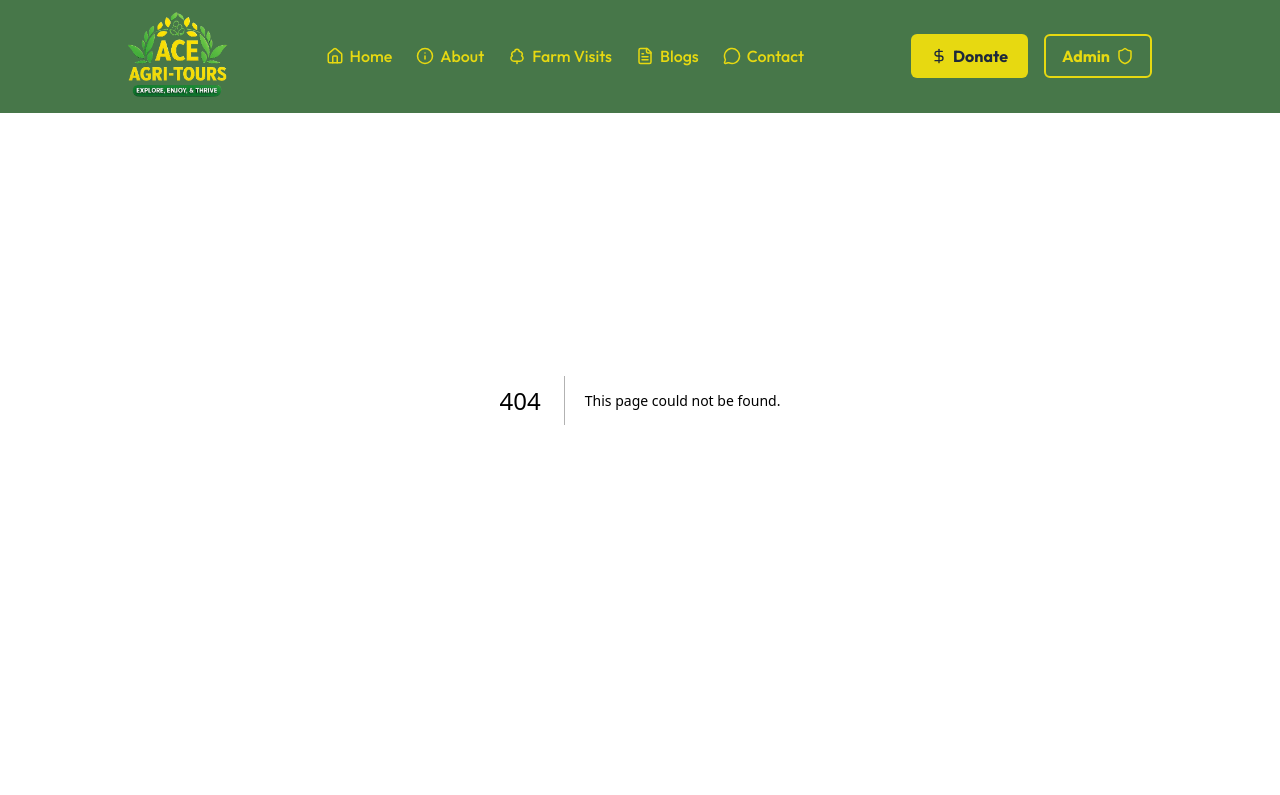
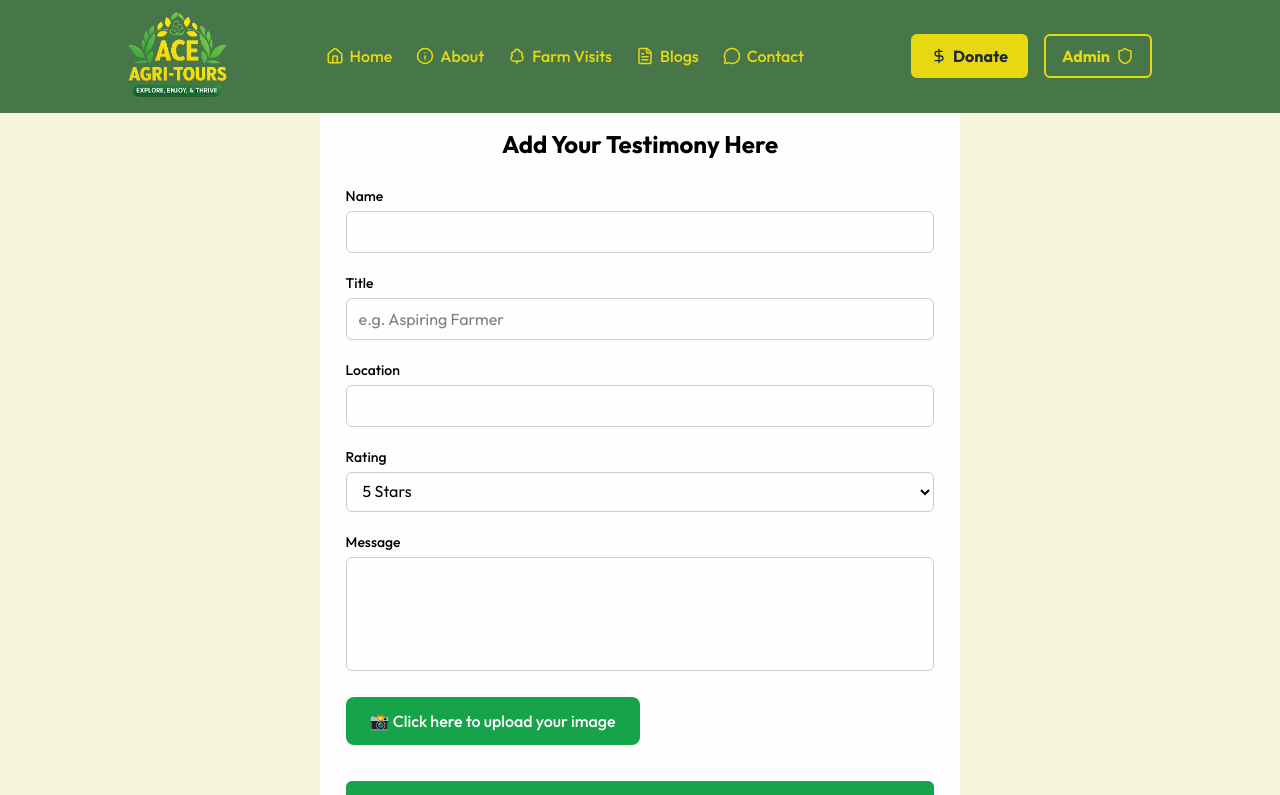
Before and after one commit to Kibe1993/ace-agritours, a Next.js app: page /add-content in a window 1280 px wide. Before the commit this address had no page. Shown: the top 795 px of the page. Built offline with nearby package versions, Linux system fonts and the light colour scheme.

Commit message:
Version 1/Frontend completed. All UI including admin panel and user input forms added.

```diff
--- /dev/null
+++ b/app/add-content/page.module.css
@@ -0,0 +1,76 @@
+.container {
+  max-width: 640px;
+  margin: 0 auto;
+  padding: 2%;
+  margin-top: 100px;
+  background: #fffdfd;
+}
+
+.heading {
+  font-size: 1.5rem;
+  font-weight: 700;
+  margin-bottom: 1.5rem;
+  text-align: center;
+}
+
+.form {
+  display: flex;
+  flex-direction: column;
+  gap: 1.25rem;
+}
+
+.label {
+  display: block;
+  font-size: 0.875rem;
+  font-weight: 500;
+  margin-bottom: 0.25rem;
+}
+
+.input,
+.textarea,
+.select {
+  width: 100%;
+  padding: 0.5rem 0.75rem;
+  border: 1px solid #ccc;
+  border-radius: 0.375rem;
+  font-size: 1rem;
+  resize: none;
+}
+
+.button {
+  background-color: #16a34a;
+  color: white;
+  padding: 0.625rem 1.5rem;
+  border-radius: 0.375rem;
+  border: none;
+  cursor: pointer;
+  font-weight: 600;
+  transition: background-color 0.2s ease-in-out;
+}
+
+.button:hover {
+  background-color: #15803d;
+}
+.fileUploadWrapper {
+  margin-bottom: 1rem;
+}
+
+.uploadLabel {
+  display: inline-block;
+  padding: 0.75rem 1.5rem;
+  background-color: #16a34a;
+  color: white;
+  border-radius: 0.5rem;
+  cursor: pointer;
+  transition: background-color 0.3s ease;
+  font-weight: 500;
+  text-align: center;
+}
+
+.uploadLabel:hover {
+  background-color: #15803d;
+}
+
+.hiddenFileInput {
+  display: none;
+}
--- /dev/null
+++ b/app/add-content/page.tsx
@@ -0,0 +1,75 @@
+import styles from "./page.module.css";
+
+export default function AddTestimonialPage() {
+  return (
+    <div className={styles.container}>
+      <h1 className={styles.heading}>Add Your Testimony Here</h1>
+      <form className={styles.form}>
+        <div>
+          <label className={styles.label}>Name</label>
+          <input required type="text" name="name" className={styles.input} />
+        </div>
+
+        <div>
+          <label className={styles.label}>Title</label>
+          <input
+            required
+            type="text"
+            name="title"
+            placeholder="e.g. Aspiring Farmer"
+            className={styles.input}
+          />
+        </div>
+
+        <div>
+          <label className={styles.label}>Location</label>
+          <input
+            required
+            type="text"
+            name="location"
+            className={styles.input}
+          />
+        </div>
+
+        <div>
+          <label className={styles.label}>Rating</label>
+          <select name="rating" className={styles.select}>
+            {[5, 4, 3, 2, 1].map((r) => (
+              <option key={r} value={r}>
+                {r} Star{r > 1 && "s"}
+              </option>
+            ))}
+          </select>
+        </div>
+
+        <div>
+          <label className={styles.label}>Message</label>
+          <textarea
+            required
+            name="message"
+            rows={4}
+            className={styles.textarea}
+          />
+        </div>
+
+        <div className={styles.fileUploadWrapper}>
+          <label htmlFor="imageUpload" className={styles.uploadLabel}>
+            📸 Click here to upload your image
+          </label>
+          <input
+            type="file"
+            id="imageUpload"
+            name="image"
+            accept="image/*"
+            required
+            className={styles.hiddenFileInput}
+          />
+        </div>
+
+        <button type="submit" className={styles.button}>
+          Submit Testimonial
+        </button>
+      </form>
+    </div>
+  );
+}
--- /dev/null
+++ b/app/admin/addpartner/page.module.css
@@ -0,0 +1,94 @@
+.container {
+  max-width: 600px;
+  margin: 3rem auto;
+  padding: 2rem;
+  background-color: #ffffff;
+  border-radius: 0.75rem;
+  box-shadow: 0 4px 12px rgba(0, 0, 0, 0.1);
+}
+
+.heading {
+  font-size: 2rem;
+  font-weight: bold;
+  margin-bottom: 2rem;
+  text-align: center;
+  color: #1f2937;
+}
+
+.form {
+  display: flex;
+  flex-direction: column;
+  gap: 1.5rem;
+}
+
+.label {
+  font-weight: 600;
+  margin-bottom: 0.5rem;
+  display: block;
+  color: #374151;
+}
+
+.input,
+.textarea,
+.select {
+  width: 100%;
+  padding: 0.75rem 1rem;
+  font-size: 1rem;
+  border: 1px solid #d1d5db;
+  border-radius: 0.5rem;
+  background-color: #f9fafb;
+  color: #111827;
+}
+
+.input:focus,
+.textarea:focus,
+.select:focus {
+  outline: none;
+  border-color: #4ade80;
+  background-color: #ffffff;
+}
+
+.textarea {
+  resize: vertical;
+  min-height: 120px;
+}
+
+.button {
+  padding: 0.75rem 1.5rem;
+  background-color: #16a34a;
+  color: white;
+  font-size: 1rem;
+  font-weight: 600;
+  border: none;
+  border-radius: 0.5rem;
+  cursor: pointer;
+  transition: background-color 0.3s ease;
+}
+
+.button:hover {
+  background-color: #15803d;
+}
+
+.fileUploadWrapper {
+  margin-bottom: 1rem;
+}
+
+.uploadLabel {
+  display: inline-block;
+  padding: 0.75rem 1.5rem;
+  background-color: #2563eb;
+  color: white;
+  border-radius: 0.5rem;
+  cursor: pointer;
+  transition: background-color 0.3s ease;
+  font-weight: 500;
+  text-align: center;
+}
+
+.uploadLabel:hover {
+  background-color: #1d4ed8;
+}
+
+.hiddenFileInput {
+  display: none;
+}
--- /dev/null
+++ b/app/admin/addpartner/page.tsx
@@ -0,0 +1,61 @@
+import styles from "./page.module.css";
+
+export default function AddPartner() {
+  return (
+    <div className={styles.container}>
+      <h1 className={styles.heading}>Add a Partner</h1>
+      <form className={styles.form}>
+        <div>
+          <label className={styles.label}>Name</label>
+          <input
+            required
+            type="text"
+            name="name"
+            placeholder="e.g. GreenHarvest Ltd"
+            className={styles.input}
+          />
+        </div>
+
+        <div>
+          <label className={styles.label}>Website</label>
+          <input
+            required
+            type="url"
+            name="website"
+            placeholder="https://example.com"
+            className={styles.input}
+          />
+        </div>
+
+        <div>
+          <label className={styles.label}>Description</label>
+          <textarea
+            required
+            name="description"
+            rows={4}
+            placeholder="Brief description of the partner organization"
+            className={styles.textarea}
+          />
+        </div>
+
+        <div className={styles.fileUploadWrapper}>
+          <label htmlFor="logoUpload" className={styles.uploadLabel}>
+            🖼️ Click here to upload the logo
+          </label>
+          <input
+            type="file"
+            id="logoUpload"
+            name="logo"
+            accept="image/*"
+            required
+            className={styles.hiddenFileInput}
+          />
+        </div>
+
+        <button type="submit" className={styles.button}>
+          Submit Partner
+        </button>
+      </form>
+    </div>
+  );
+}
--- /dev/null
+++ b/app/admin/whyus/page.module.css
@@ -0,0 +1,92 @@
+.container {
+  max-width: 600px;
+  margin: 3rem auto;
+  padding: 2rem;
+  background-color: #ffffff;
+  border-radius: 16px;
+  box-shadow: 0 4px 20px rgba(0, 0, 0, 0.06);
+}
+
+.heading {
+  font-size: 1.8rem;
+  font-weight: 700;
+  margin-bottom: 1.5rem;
+  text-align: center;
+  color: #2e2e2e;
+}
+
+.form {
+  display: flex;
+  flex-direction: column;
+  gap: 1.25rem;
+}
+
+.label {
+  display: block;
+  font-weight: 600;
+  margin-bottom: 0.4rem;
+  color: #333;
+}
+
+.input,
+.textarea,
+.select {
+  width: 100%;
+  padding: 0.75rem;
+  border: 1px solid #d1d5db;
+  border-radius: 8px;
+  font-size: 1rem;
+  outline: none;
+  transition: border 0.2s ease-in-out;
+}
+
+.input:focus,
+.textarea:focus,
+.select:focus {
+  border-color: #22c55e; /* green-500 */
+}
+
+.textarea {
+  resize: vertical;
+}
+
+.button {
+  background-color: #16a34a; /* green-600 */
+  color: white;
+  padding: 0.75rem 1rem;
+  font-size: 1rem;
+  font-weight: 600;
+  border: none;
+  border-radius: 8px;
+  cursor: pointer;
+  transition: background 0.2s ease-in-out;
+}
+
+.button:hover {
+  background-color: #15803d; /* green-700 */
+}
+
+.fileUploadWrapper {
+  display: flex;
+  flex-direction: column;
+}
+
+.uploadLabel {
+  display: inline-block;
+  background-color: #f0fdf4; /* light green */
+  border: 2px dashed #22c55e;
+  color: #16a34a;
+  padding: 1rem;
+  text-align: center;
+  cursor: pointer;
+  border-radius: 12px;
+  transition: background 0.2s ease;
+}
+
+.uploadLabel:hover {
+  background-color: #dcfce7; /* hover green */
+}
+
+.hiddenFileInput {
+  display: none;
+}
--- /dev/null
+++ b/app/admin/whyus/page.tsx
@@ -0,0 +1,51 @@
+"use client";
+import styles from "./page.module.css";
+
+export default function AddWhyUs() {
+  return (
+    <div className={styles.container}>
+      <h1 className={styles.heading}>Add a Why Us Card</h1>
+      <form className={styles.form}>
+        <div>
+          <label className={styles.label}>Title</label>
+          <input
+            required
+            type="text"
+            name="title"
+            placeholder="e.g. Safe, Guided Adventures"
+            className={styles.input}
+          />
+        </div>
+
+        <div>
+          <label className={styles.label}>Description</label>
+          <textarea
+            required
+            name="description"
+            rows={4}
+            placeholder="Write a short explanation for this Why Us item"
+            className={styles.textarea}
+          />
+        </div>
+
+        <div className={styles.fileUploadWrapper}>
+          <label htmlFor="imageUpload" className={styles.uploadLabel}>
+            📸 Click here to upload an image
+          </label>
+          <input
+            type="file"
+            id="imageUpload"
+            name="image"
+            accept="image/*"
+            required
+            className={styles.hiddenFileInput}
+          />
+        </div>
+
+        <button type="submit" className={styles.button}>
+          Submit Why Us Card
+        </button>
+      </form>
+    </div>
+  );
+}
--- a/components/About-Section/WhyUs/WhyUsGrid.module.css
+++ b/components/About-Section/WhyUs/WhyUsGrid.module.css
@@ -5,7 +5,7 @@
   text-align: center;
 }
 .container {
-  max-width: 80%;
+  max-width: 90%;
   box-shadow: 0 4px 12px rgba(0, 0, 0, 0.1);
   padding: 2%;
   border-radius: 12px;
--- a/components/About-Section/WhyUs/WhyUsGrid.tsx
+++ b/components/About-Section/WhyUs/WhyUsGrid.tsx
@@ -20,7 +20,7 @@ export default function WhyUsGrid() {
           ))}
         </main>
         <Link href={"/farmvisit"} className={styles.button}>
-          See Out Visits
+          See Our Past Farm Visits
         </Link>
       </div>
     </section>
--- a/components/admin/aside/AdminSideBar.tsx
+++ b/components/admin/aside/AdminSideBar.tsx
@@ -9,6 +9,8 @@ const links = [
   { href: "/admin/addblog", label: "Add Blog" },
   { href: "/admin/addfarmvisit", label: "Add Farm Visit" },
   { href: "/admin/addplannedvisit", label: "Add Planned Visit" },
+  { href: "/admin/whyus", label: "Why Us" },
+  { href: "/admin/addpartner", label: "Add A Partner" },
 ];
 
 const manage = [
--- a/components/homepage/Testimonials/TestimonialGrid.tsx
+++ b/components/homepage/Testimonials/TestimonialGrid.tsx
@@ -22,7 +22,7 @@ export default function TestimonialGrid() {
         </main>
         <p className={styles.storyBanner}>Have a story to share?</p>
 
-        <Link href={"#"} className={styles.buttonLink}>
+        <Link href={"/add-content"} className={styles.buttonLink}>
           Submit Your Testmonials
         </Link>
       </div>
```
